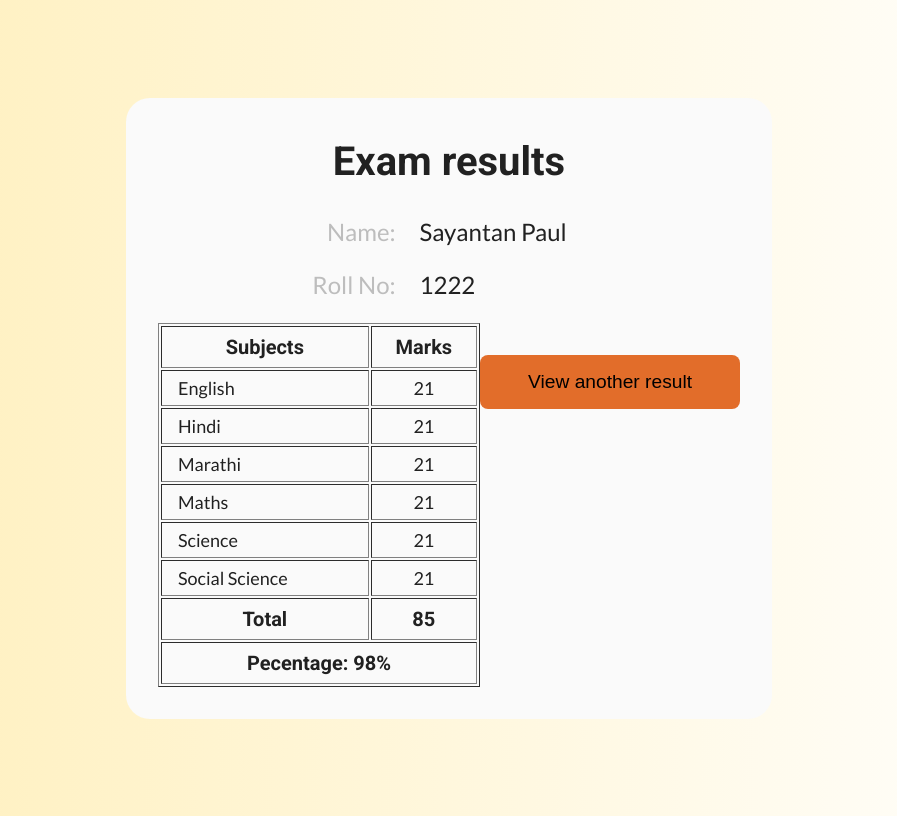
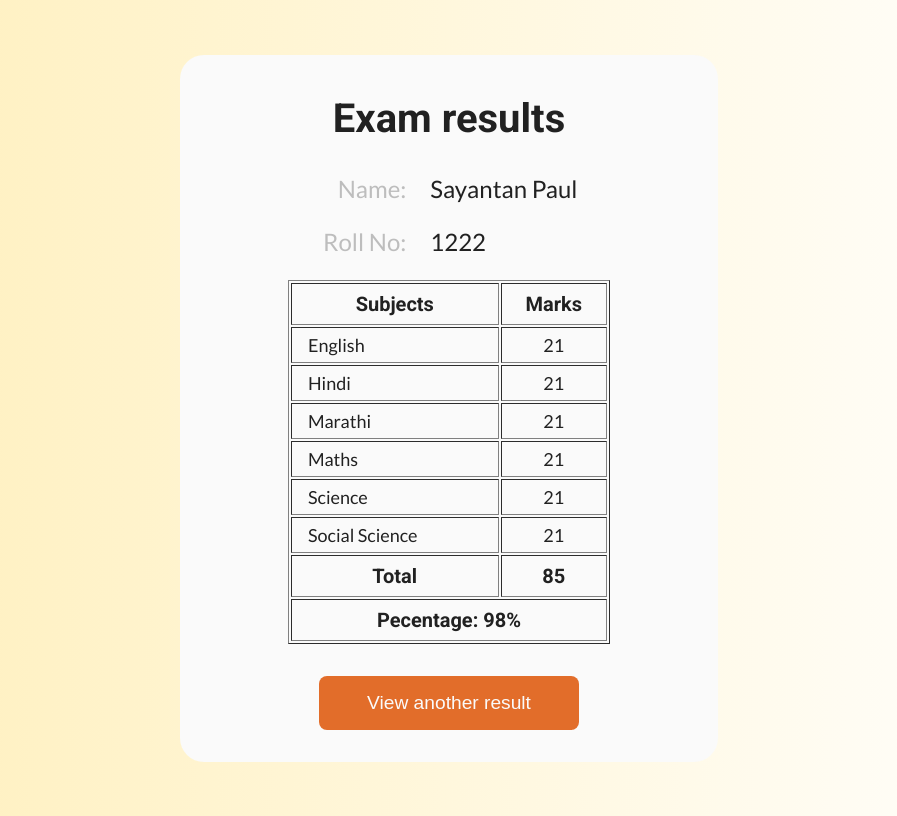
Before and after one commit to sayantan-paul-007/php_projects, a PHP site: page /report.php in a window 1280 px wide. Shown: the whole page, without its empty margins (191-1088 px from the left). Run offline with PHP 8.4, Linux system fonts and the light colour scheme.

Commit message:
Update 2.2

```diff
--- /dev/null
+++ b/2. Student Report Card/cheat.txt
@@ -0,0 +1,4 @@
+PDO main classes
+1. PDO -> for connecting PHP to DB
+2. PDOStatement -> a statement formed after the query is executed
+3. PDOException -> used for raising an exception error
--- a/2. Student Report Card/report.php
+++ b/2. Student Report Card/report.php
@@ -1,3 +1,4 @@
+
 <!DOCTYPE html>
 <html lang="en">
 <head>
@@ -54,8 +55,8 @@
             <th colspan="2">Pecentage: 98%</th>
         </tr>
     </table>
-<a href=""><button type="submit"  class="button">View another result</button></a>
     </div>
+    <button type="submit"  class="button"><a class="link" href="index.php"> View another result</a></button>
    </section>
 </body>
 </html>
--- a/2. Student Report Card/style.css
+++ b/2. Student Report Card/style.css
@@ -56,6 +56,7 @@ label{
    border-radius: 0.5rem;
    background-color: rgb(226, 109, 42);
    border: none;
+   color: #fafafa ;
 }
 .info-grp{
     display: flex;
@@ -102,3 +103,12 @@ td{
     text-align: left;
     padding: 0 80px 0 16px!important;
 }
+.link{
+    text-decoration: none ;
+    color: #fafafa ;
+}
+.roll-err{
+    font-family: 'Roboto';
+    color: #f12b2b;
+    font-size: 18px;
+}
```
Also changed, not shown: 2. Student Report Card/index.php (+17 -4 lines).
